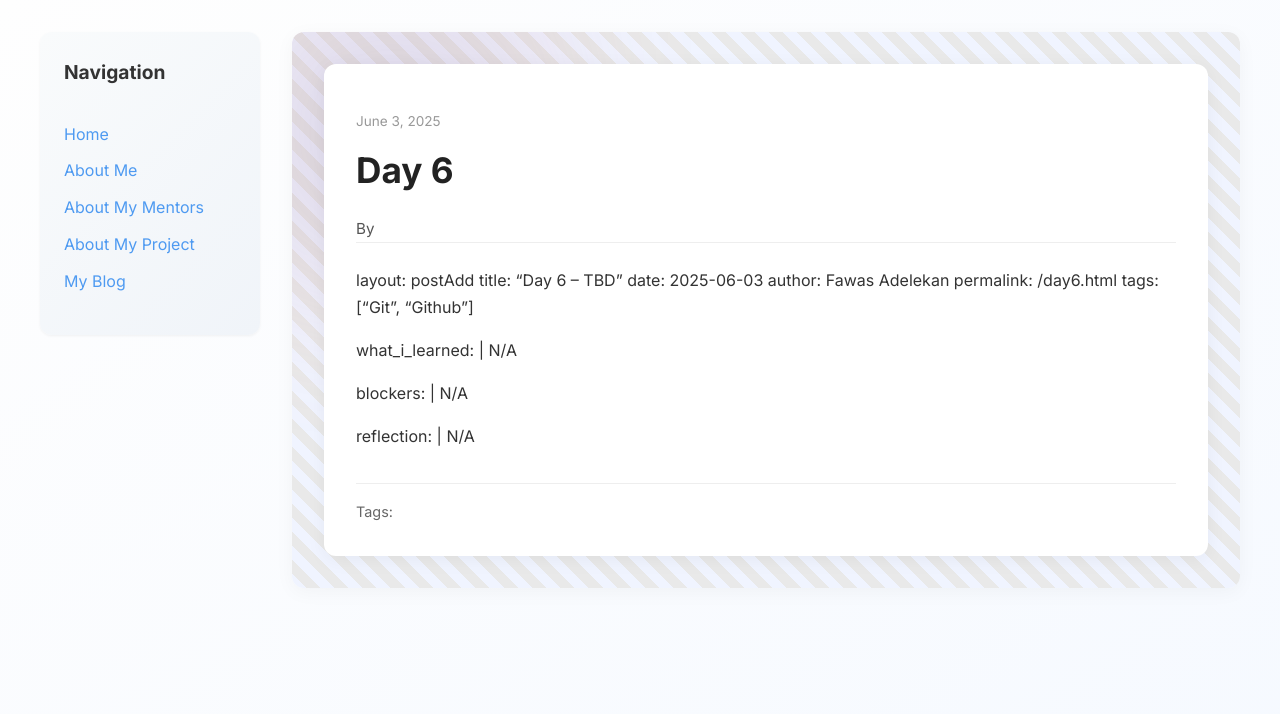
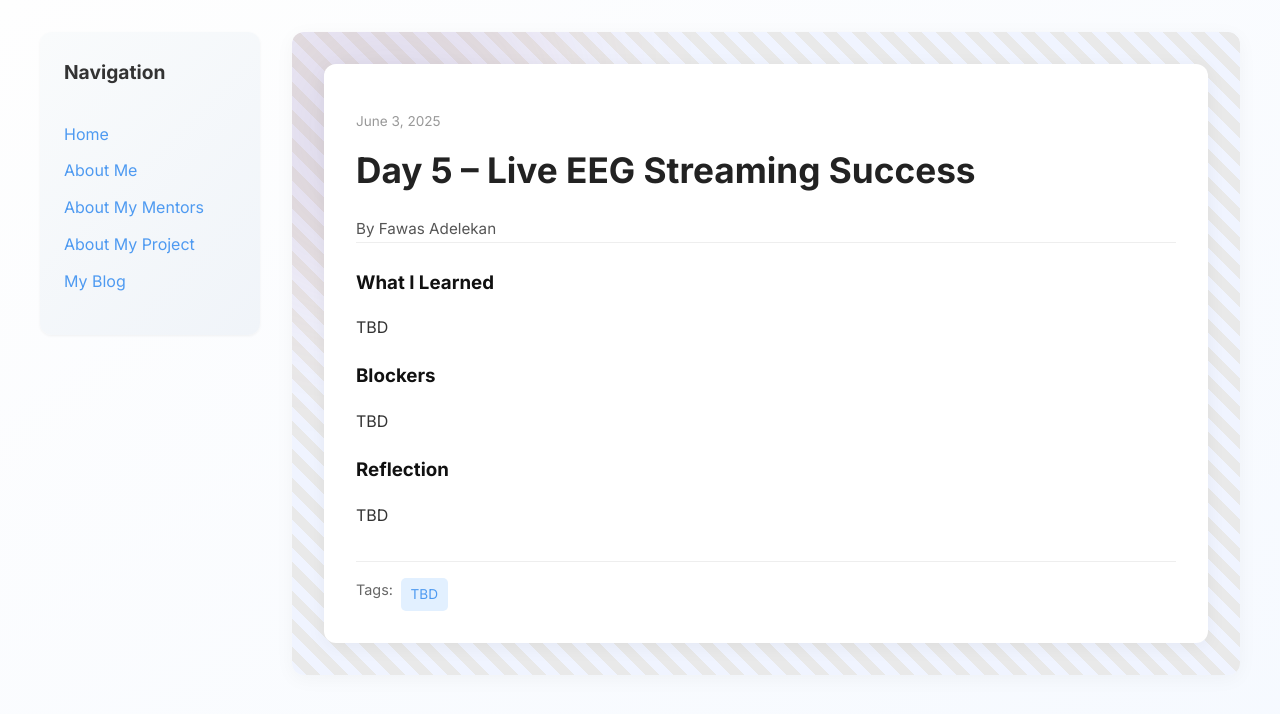
Before and after one commit to ForrestAj/ForrestAj.github.io, a Jekyll site: the page built from _posts/2025-06-03-day-6.md, in a window 1280 px wide. Shown: the top 714 px of the page. Built offline with Jekyll 4.4.1, drawn with Linux system fonts in a browser that asks for light colours; our own code applies the rules of GitHub Pages for plain Markdown files.

Commit message:
Update 2025-06-03-day-6.md

```diff
--- a/_posts/2025-06-03-day-6.md
+++ b/_posts/2025-06-03-day-6.md
@@ -1,17 +1,19 @@
-layout: postAdd
-title: "Day 6 – TBD"
+---
+layout: post
+title: "Day 5 – Live EEG Streaming Success"
 date: 2025-06-03
 author: Fawas Adelekan
-permalink: /day6.html
-tags: ["Git", "Github"]
+permalink: /day5.html
+tags: ["TBD",]
 
 what_i_learned: |
-   N/A
+  TBD
 
 
 
 blockers: |
-  N/A
+  TBD
 
 reflection: |
-   N/A
+  TBD
+---
```
